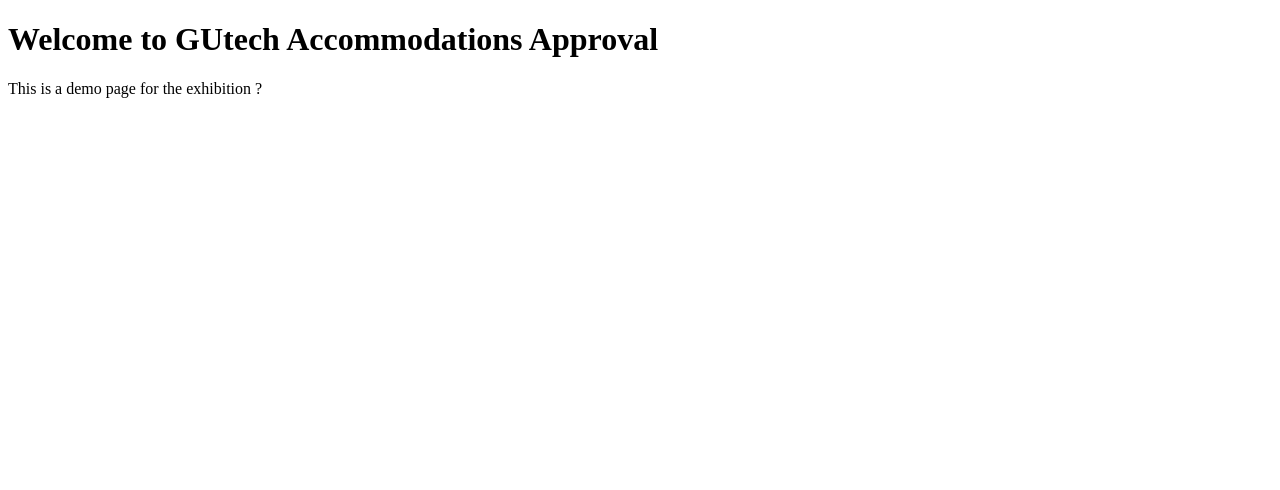
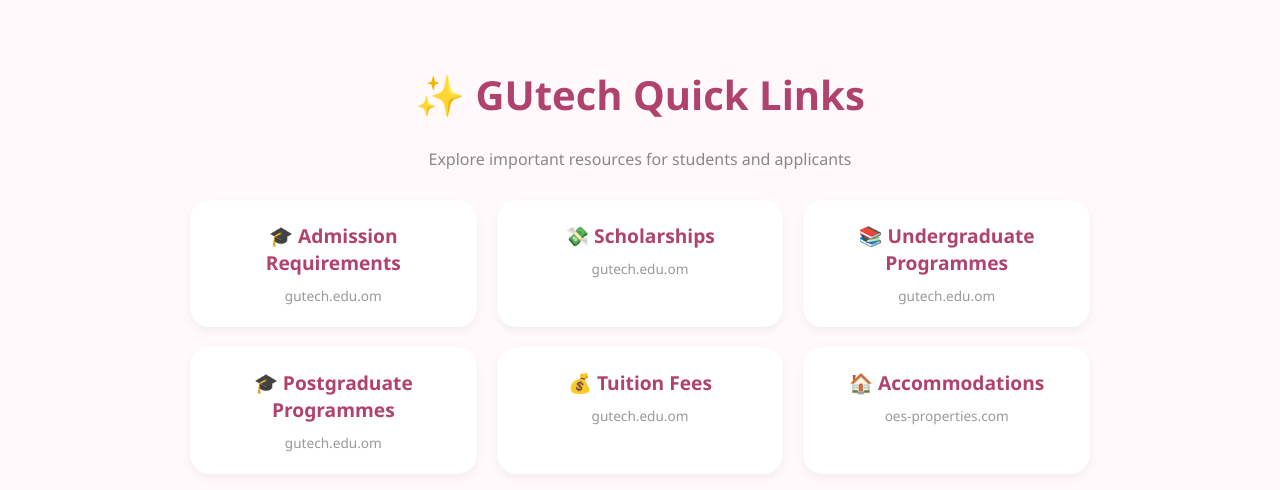
Before and after one commit to NOTFEDZ/GUtech-Links, a plain HTML site: page index.html in a window 1280 px wide. Drawn offline with Linux system fonts and the light colour scheme.

Commit message:
Update index.html

```diff
--- a/index.html
+++ b/index.html
@@ -1,10 +1,111 @@
 <!DOCTYPE html>
-<html>
+<html lang="en">
 <head>
-    <title>GUtech Accommodations Approval</title>
+  <meta charset="UTF-8" />
+  <meta name="viewport" content="width=device-width, initial-scale=1.0" />
+  <title>GUtech Quick Links 💡</title>
+  <style>
+    body {
+      margin: 0;
+      font-family: 'Segoe UI', sans-serif;
+      background: #fff9fb;
+      color: #333;
+      display: flex;
+      flex-direction: column;
+      align-items: center;
+      padding: 40px 20px;
+    }
+
+    h1 {
+      color: #b0436e;
+      font-size: 2.5rem;
+      margin-bottom: 10px;
+    }
+
+    p {
+      color: #888;
+      margin-bottom: 30px;
+    }
+
+    .links-container {
+      display: grid;
+      grid-template-columns: repeat(auto-fit, minmax(250px, 1fr));
+      gap: 20px;
+      width: 100%;
+      max-width: 900px;
+    }
+
+    .card {
+      background: #fff;
+      padding: 20px;
+      border-radius: 20px;
+      box-shadow: 0 4px 10px rgba(0, 0, 0, 0.05);
+      text-align: center;
+      transition: all 0.3s ease;
+      text-decoration: none;
+      color: #333;
+      border: 2px solid transparent;
+    }
+
+    .card:hover {
+      transform: translateY(-5px);
+      border-color: #ffd1e3;
+      box-shadow: 0 6px 20px rgba(255, 128, 171, 0.2);
+    }
+
+    .card-title {
+      font-size: 1.2rem;
+      font-weight: bold;
+      margin-bottom: 10px;
+      color: #b0436e;
+    }
+
+    .card-url {
+      font-size: 0.85rem;
+      color: #999;
+    }
+
+    @media (max-width: 600px) {
+      h1 {
+        font-size: 2rem;
+      }
+    }
+  </style>
 </head>
 <body>
-    <h1>Welcome to GUtech Accommodations Approval</h1>
-    <p>This is a demo page for the exhibition ?</p>
+  <h1>✨ GUtech Quick Links</h1>
+  <p>Explore important resources for students and applicants</p>
+
+  <div class="links-container">
+    <a class="card" href="https://www.gutech.edu.om/applicants-to-undergraduate-programmes/" target="_blank">
+      <div class="card-title">🎓 Admission Requirements</div>
+      <div class="card-url">gutech.edu.om</div>
+    </a>
+
+    <a class="card" href="https://www.gutech.edu.om/admissions-scholarships/scholarships/" target="_blank">
+      <div class="card-title">💸 Scholarships</div>
+      <div class="card-url">gutech.edu.om</div>
+    </a>
+
+    <a class="card" href="https://www.gutech.edu.om/undergraduate-programmes/" target="_blank">
+      <div class="card-title">📚 Undergraduate Programmes</div>
+      <div class="card-url">gutech.edu.om</div>
+    </a>
+
+    <a class="card" href="https://www.gutech.edu.om/postgraduate-programmes/" target="_blank">
+      <div class="card-title">🎓 Postgraduate Programmes</div>
+      <div class="card-url">gutech.edu.om</div>
+    </a>
+
+    <a class="card" href="https://www.gutech.edu.om/tuition-fees/" target="_blank">
+      <div class="card-title">💰 Tuition Fees</div>
+      <div class="card-url">gutech.edu.om</div>
+    </a>
+
+    <a class="card" href="https://oes-properties.com/" target="_blank">
+      <div class="card-title">🏠 Accommodations</div>
+      <div class="card-url">oes-properties.com</div>
+    </a>
+  </div>
 </body>
 </html>
```
